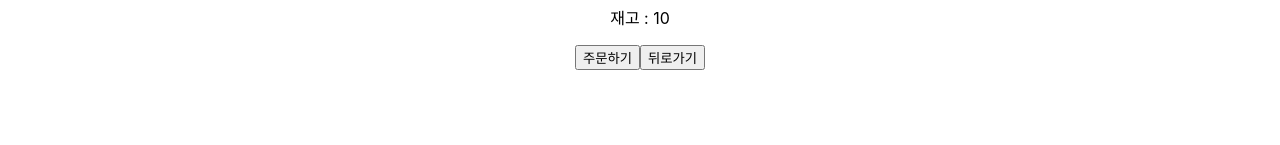
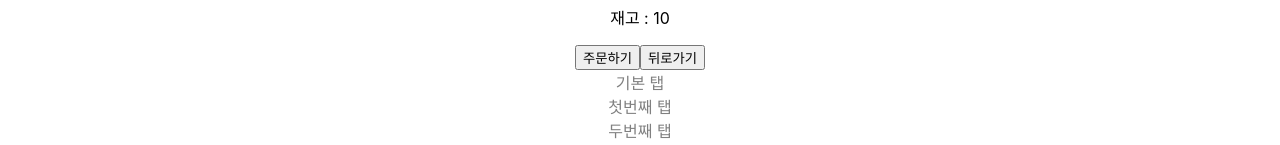
Before and after one commit to Baeju0/shop, a React (Create React App) app: page /detail/1 in a window 1280 px wide. Shown: the part 1294-1439 px from the top of the page. Before the commit the page ends 1364 px from the top, so only its background shows below. Built offline with nearby package versions, Linux system fonts and the light colour scheme; the HTML template or start-up script is replaced by a standard one.

Commit message:
Tab UI, CSSTransition

```diff
--- a/package.json
+++ b/package.json
@@ -9,12 +9,13 @@
     "axios": "^0.26.0",
     "bootstrap": "5.1.3",
     "node-sass": "^7.0.1",
-    "react": "^17.0.2",
+    "react": "^18.0.0",
     "react-bootstrap": "^2.1.2",
     "react-dom": "^17.0.2",
     "react-router-dom": "5.2.0",
     "react-scripts": "5.0.0",
     "styled-components": "^5.3.3",
+    "transition-group": "^0.0.2",
     "web-vitals": "^2.1.0"
   },
   "scripts": {
--- a/src/Detail.js
+++ b/src/Detail.js
@@ -4,6 +4,9 @@ import { useCol } from "react-bootstrap/esm/Col";
 import { useHistory, useParams } from "react-router-dom/cjs/react-router-dom.min";
 import styled from "styled-components";
 import './Detail.scss';
+import { Nav } from "react-bootstrap";
+
+import { CSSTransition } from "react-transition-group";
 
 // useContext 사용하기 위해 App.js에서 가져오기
 import {재고context} from './App.js';
@@ -24,6 +27,10 @@ function Detail(props) {
     let [alert, alert변경] = useState(true);
     // let [inputData, inputData변경] = useState('');
     let 재고 = useContext(재고context);
+
+    // 몇 번째 버튼을 눌렀는지 저장할 state 만들기(tab 기능)
+    let [tab, setTab] = useState(0);
+    let [스위치, 스위치클릭] = useState(false);
 
 
     // 컴포넌트 로드 시 ajax로 데이터 가져오고 싶을 때!
@@ -89,7 +96,55 @@ function Detail(props) {
         }}>뒤로가기</button>
       </div>
     </div>
-  </div> )
+
+    {/* tab기능 만들기
+         1.UI상태를 true/false state로 저장
+         2.state에 따라 UI 보이고 안 보이고 설정! */}
+
+        <Nav variant="tabs" defaultActiveKey="link-0">
+         <Nav.Item>
+        <Nav.Link eventKey="link-0" onClick={()=>{ 스위치클릭(false); setTab(0) }}>기본 탭</Nav.Link>
+         </Nav.Item>
+         <Nav.Item>
+           <Nav.Link eventKey="link-1" onClick={()=>{ 스위치클릭(false); setTab(1) }}>첫번째 탭</Nav.Link>
+         </Nav.Item>
+         <Nav.Item>
+           <Nav.Link eventKey="link-2" onClick={()=>{ 스위치클릭(false); setTab(2) }}>두번째 탭</Nav.Link>
+         </Nav.Item>
+        </Nav>
+
+
+         {/* CSSTransition은 yarn add react-transition-group 설치해서 사용하는 애니메이션 라이브러리 */}
+         {/* 애니메이션 효과를 적용하고 싶은 곳 감싸기 */}
+
+         {/* in, classNames, timeout속성 넣기 */}
+         {/* in은 애니메이션 키는 스위치! true면 동작! 이것 또한 변수나 state로 저장해서 사용해야됨 */}
+         {/* classNames을 css로 데려가서 애니메이션 만들기 */}
+         <CSSTransition in={스위치} classNames="hello" timeout={500}>
+
+         {/* Detail 컴포넌트에 tab State가 있기 때문에 props 전송해주기 */}
+          <TabContent tab={tab} 스위치클릭={스위치클릭}/>
+
+         </CSSTransition>
+
+    </div>
+     )
+  }
+
+  function TabContent(props) {
+
+    useEffect(()=> {
+        props.스위치클릭(true);
+    })
+
+    // 두개의 조건이 있을 때 삼항 연산자보단 if문으로 사용하기
+      if(props.tab === 0) {
+          return <div>0번째 내용!</div>
+        } else if(props.tab === 1) {
+          return <div>1번째 내용!</div>
+        } else if(props.tab === 2) {
+          return <div>2번째 내용!</div>
+      }
   }
 
   function Info(props) {
--- a/src/Detail.scss
+++ b/src/Detail.scss
@@ -4,6 +4,17 @@
 
 
 $메인컬러 : #ff0000;
+
+// enter는 등장 애니메이션 , exit는 퇴장 애니메이션
+// 애니메이션 시작할 때 적용할 CSS
+.hello-enter {
+    opacity: 0;
+}
+// 애니메이션 동작할 때 적용할 CSS
+.hello-enter-active {
+    opacity: 1;
+    transition: all 500ms;
+}
 
 .red {
     color: $메인컬러;
```
Also changed, not shown: 1 other file (tests, documents, lock files or other folders).
